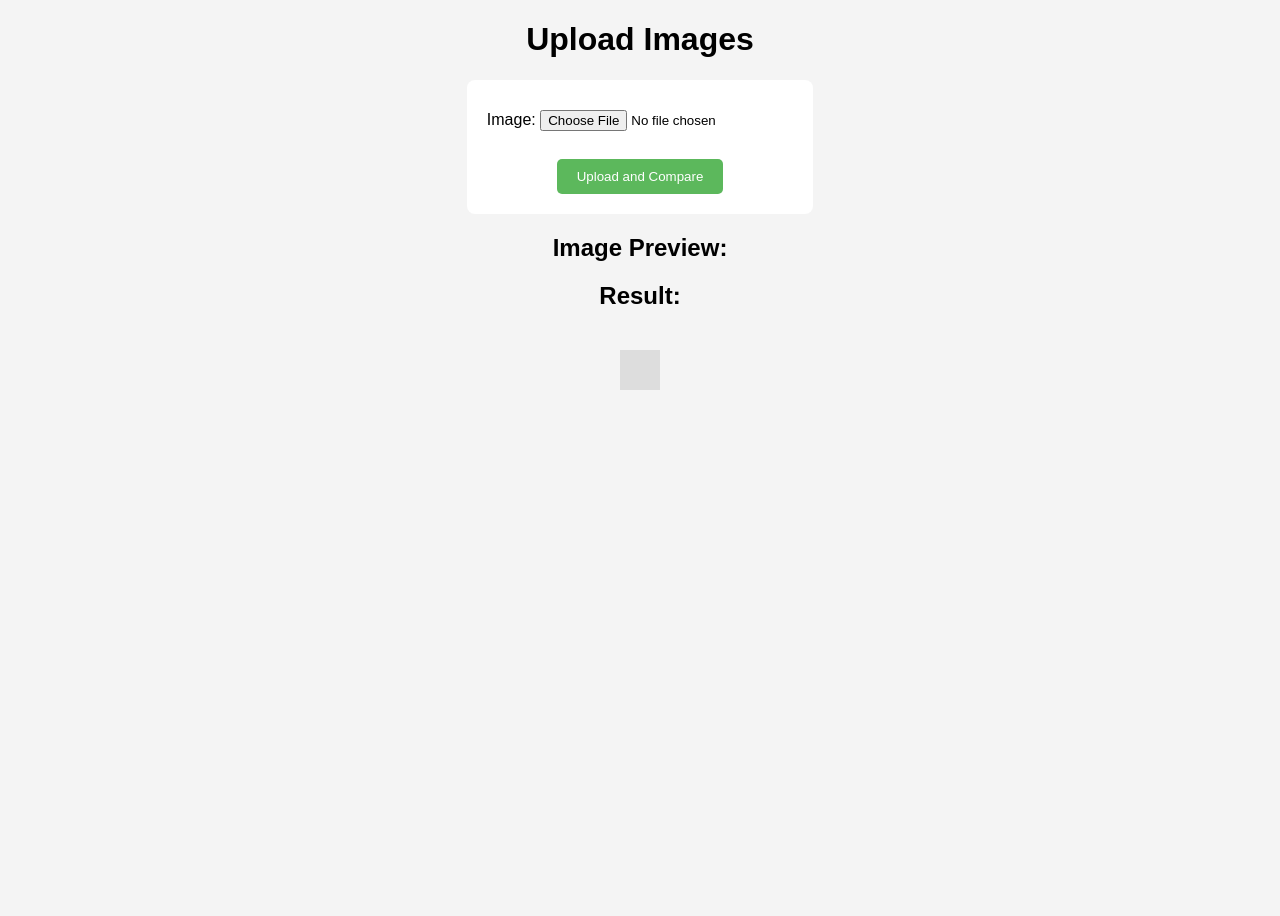
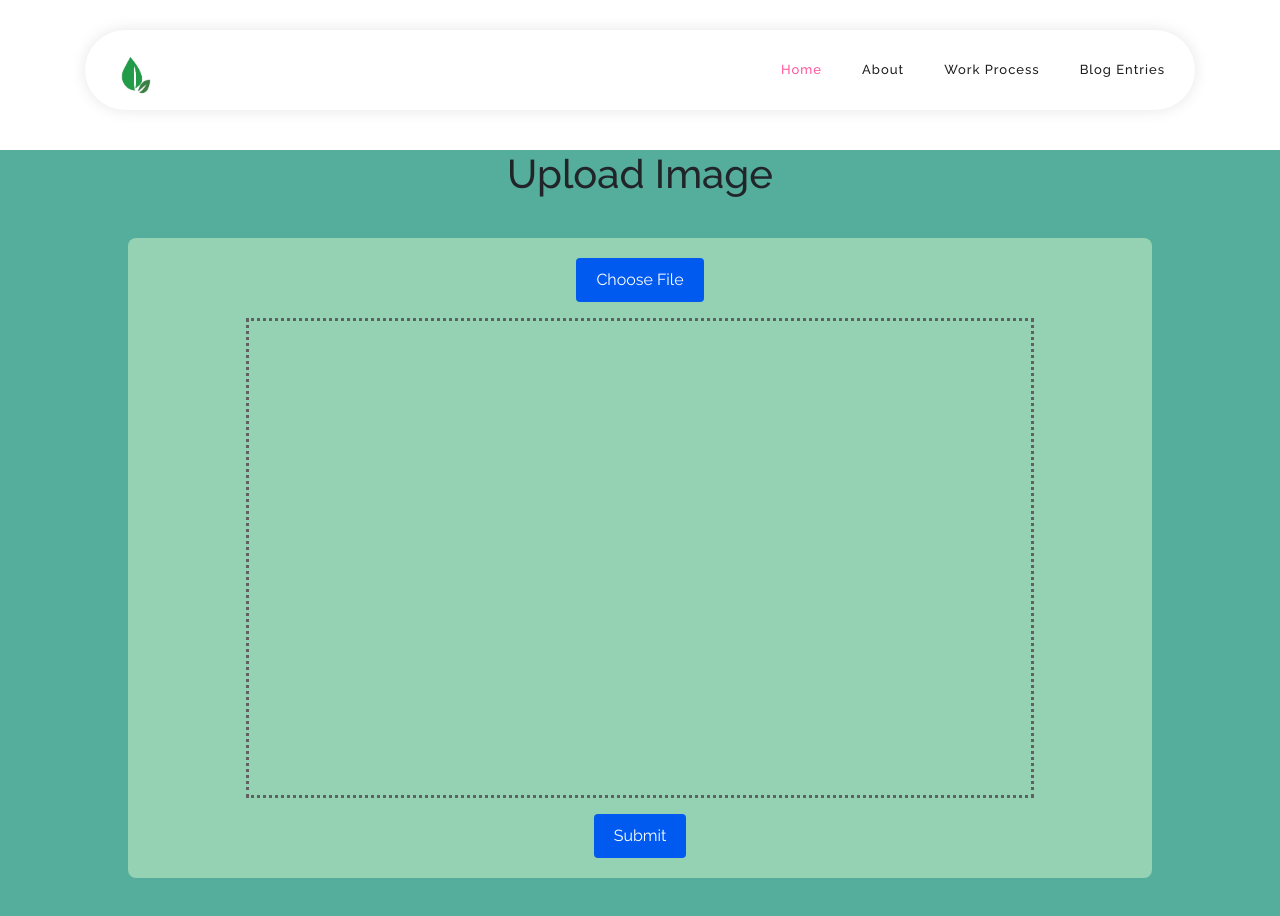
Before and after one commit to kaboomzone/gemini-plant, a website: page public/home.html in a window 1280 px wide. Before the commit the page ends 800 px from the top, so only its background shows below. Drawn offline with Linux system fonts and the light colour scheme.

Commit message:
css-commit-ui

```diff
--- a/public/assets/css/templatemo-softy-pinko.css
+++ b/public/assets/css/templatemo-softy-pinko.css
@@ -1446,18 +1446,18 @@ footer {
   padding-top: 30px;
 }
 
-footer .social {
+.social {
   overflow: hidden;
   margin-top: 10px;
   text-align: center;
 }
 
-footer .social li {
+.social li {
   margin: 0px 10px;
   display: inline-block;
 }
 
-footer .social li a {
+.social li a {
   color: #55AD9B;
    text-align: center;
   background-color: #fff;
@@ -1473,7 +1473,7 @@ footer .social li a {
   transition: all 0.3s ease 0s;
 }
 
-footer .social li a:hover {
+.social li a:hover {
   background-color: #55AD9B;
   color: #fff;
 }
--- a/public/home.html
+++ b/public/home.html
@@ -4,20 +4,35 @@
     <meta charset="UTF-8">
     <meta name="viewport" content="width=device-width, initial-scale=1.0">
     <title>Image Upload</title>
+    <link href="https://fonts.googleapis.com/css?family=Raleway:100,300,400,500,700,900" rel="stylesheet">
+
+    <title>Nothing</title>
+
+    <link rel="stylesheet" type="text/css" href="assets/css/bootstrap.min.css">
+
+    <link rel="stylesheet" type="text/css" href="assets/css/font-awesome.css">
+
+    <link rel="stylesheet" href="assets/css/templatemo-softy-pinko.css">
     <style>
         body {
-            font-family: Arial, sans-serif;
-            margin: 20px;
             padding: 0;
-            background: #f4f4f4;
+            background: #55AD9B;
             text-align: center;
+            height: 100vh;
         }
 
         form {
-            background: #fff;
+            background: #95D2B3;
             padding: 20px;
             border-radius: 8px;
             display: inline-block;
+            width: 80vw;
+            height: 80vh;
+            display: flex;
+            flex-direction: column;
+            justify-content: space-between;
+            align-items: center;
+            margin: auto;
         }
 
         input[type="file"] {
@@ -26,7 +41,7 @@
 
         button {
             cursor: pointer;
-            background: #5cb85c;
+            background: #55AD9B;
             color: #fff;
             border: none;
             padding: 10px 20px;
@@ -34,13 +49,13 @@
         }
 
         button:hover {
-            background: #4cae4c;
+            background: #95D2B3;
         }
 
         #resultText {
             margin-top: 20px;
             padding: 20px;
-            background: #ddd;
+            background: #ffffff;
             display: inline-block;
             width: auto;
         }
@@ -50,26 +65,94 @@
             max-width: 100%;
             height: auto;
         }
+
+        .btn {
+            text-decoration: none;
+            background-color: #005af0;
+            color: #ffffff;
+            padding: 10px 20px;
+            border: none;
+            outline: none;
+            transition: 0.3s;
+          }
+
+          .btn:hover{
+            text-decoration: none;
+            background-color: #ffffff;
+            color: #005af0;
+            padding: 10px 20px;
+            border: none;
+            outline: 1px solid #010101;
+          }
+
+          .image-con{
+            height: 80%;
+            width: 80%;
+            border: #606060 dotted;
+            display: flex;
+            flex-direction: column;
+            justify-content: space-between;
+            align-items: center;
+            margin: auto;
+          }
     </style>
 </head>
 <body>
-    <h1>Upload Images</h1>
+
+    <header class="header-area header-sticky">
+        <div class="container">
+            <div class="row">
+                <div class="col-12">
+                    <nav class="main-nav">
+                        <a href="#" class="logo">
+                            <img src="assets/images/logo.png" alt="Prasad" style="height: 40px;"/>
+                        </a>
+                        <ul class="nav">
+                            <li><a href="#welcome" class="active">Home</a></li>
+                            <li><a href="#features">About</a></li>
+                            <li><a href="#work-process">Work Process</a></li>
+                            <li><a href="#blog">Blog Entries</a></li>
+                        </ul>
+                        <a class='menu-trigger'>
+                            <span>Menu</span>
+                        </a>
+                        <!-- ***** Menu End ***** -->
+                    </nav>
+                </div>
+            </div>
+        </div>
+    </header>
+
+
+    <h1 style="margin-top:150px; margin-bottom:40px;">Upload Image</h1>
     <form id="uploadForm">
-        <label for="image1">Image:</label>
-        <input type="file" id="image" name="image" accept="image/*" capture="environment" required><br><br>
 
-        <button type="submit">Upload and Compare</button>
+        <input type="file" hidden accept="image/*" id="image" name="image" capture="environment" style="display:none;" required>
+        <button class="btn" id="button" name="button">Choose File</button>
+
+        <div class="image-con">
+            <img id="imagePreview" src="#" alt="Image Preview" style="display: none;">
+        </div>
+
+
+        <button type="submit" class="btn">Submit</button>
+
     </form>
 
-    <h2>Image Preview:</h2>
-    <img id="imagePreview" src="#" alt="Image Preview" style="display: none;">
 
-    <div id="result">
+    <div id="result" style="display: none;">
         <h2>Result:</h2>
         <p id="resultText"></p>
     </div>
 
     <script>
+        const button = document.getElementById("button")
+
+        button.onclick = () => {
+            document.getElementById("image").click();
+          };
+
+
         document.getElementById('uploadForm').addEventListener('submit', async function(event) {
             event.preventDefault();
 
@@ -95,8 +178,10 @@
 
                 const result = await response.json();
                 if(result.jsonResponse.disease===undefined){
+                    document.getElementById('result').style.display = "block";
                     document.getElementById('resultText').textContent = "Upload a Plant Image :)"
                 }
+                document.getElementById('result').style.display = "block";
                 document.getElementById('resultText').textContent = result.jsonResponse.disease;
             } catch (error) {
                 console.error(error);
@@ -118,5 +203,19 @@
         });
 
     </script>
+    <script src="assets/js/jquery-2.1.0.min.js"></script>
+
+    <!-- Bootstrap -->
+    <script src="assets/js/popper.js"></script>
+    <script src="assets/js/bootstrap.min.js"></script>
+
+    <!-- Plugins -->
+    <script src="assets/js/scrollreveal.min.js"></script>
+    <script src="assets/js/waypoints.min.js"></script>
+    <script src="assets/js/jquery.counterup.min.js"></script>
+    <script src="assets/js/imgfix.min.js"></script>
+
+    <!-- Global Init -->
+    <script src="assets/js/custom.js"></script>
 </body>
 </html>
```
